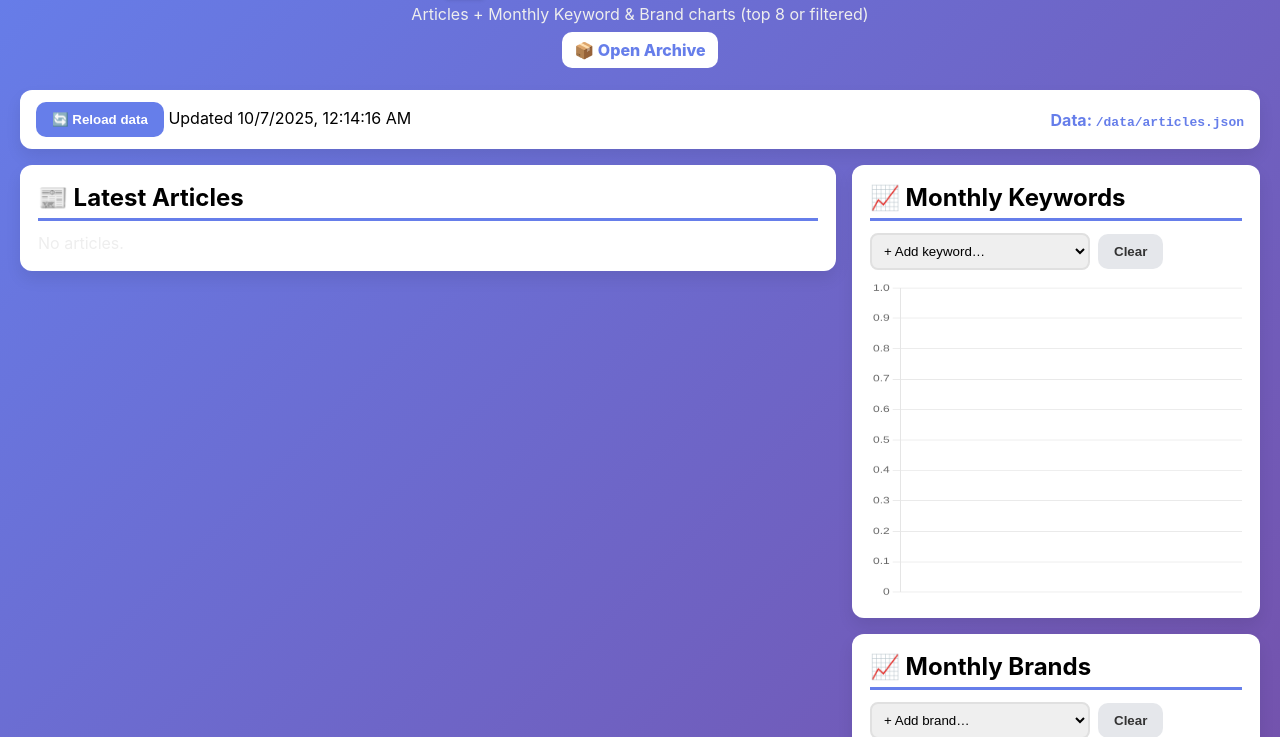
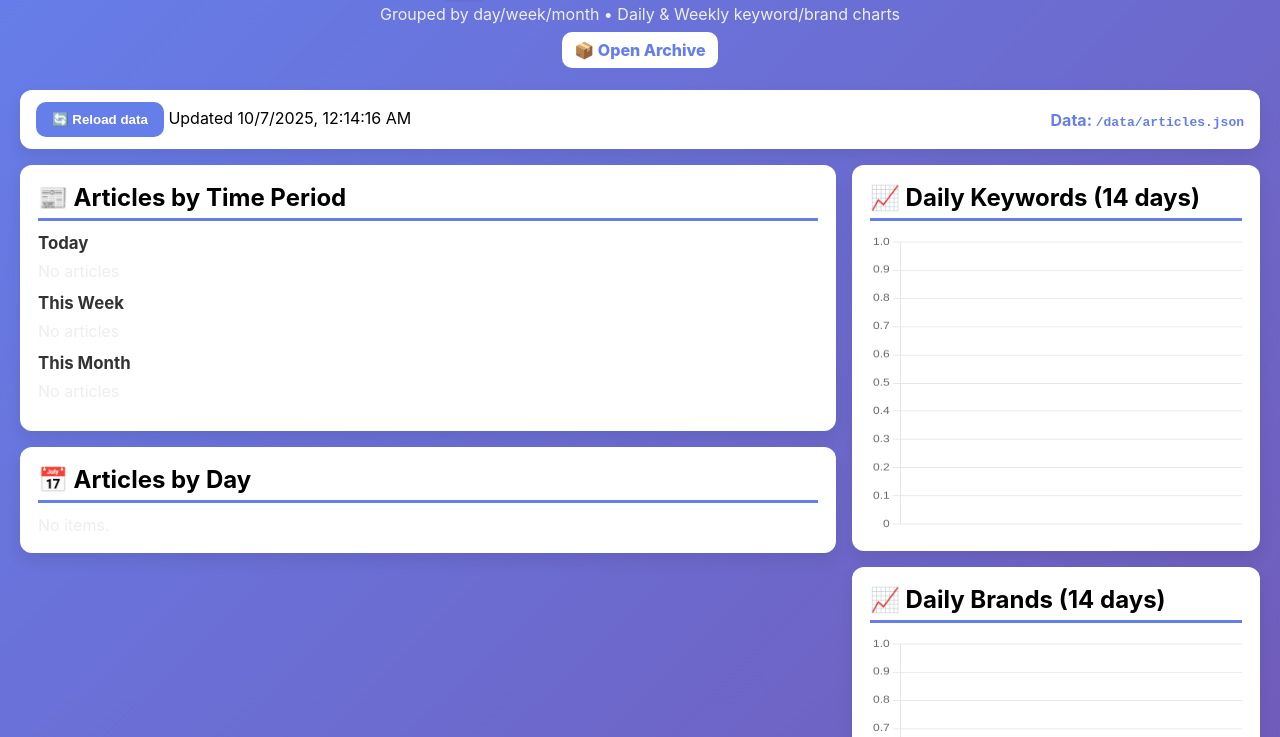
Before and after one commit to architeketh/retail-trends-tracker, a website: page index.html in a window 1280 px wide. Shown: the part 63-800 px from the top of the page. Drawn offline with nearby package versions, Linux system fonts and the light colour scheme.

Commit message:
Update index.html

```diff
--- a/index.html
+++ b/index.html
@@ -3,11 +3,11 @@
 <head>
 <meta charset="UTF-8"/>
 <meta name="viewport" content="width=device-width, initial-scale=1.0"/>
-<title>Retail Trends Tracker — Charts</title>
+<title>Retail Trends Tracker — Time Buckets & Charts</title>
 <style>
 *{box-sizing:border-box;margin:0;padding:0}
 body{font-family:-apple-system,BlinkMacSystemFont,'Segoe UI',Roboto,Oxygen,Ubuntu,Cantarell,sans-serif;background:linear-gradient(135deg,#667eea 0%,#764ba2 100%);min-height:100vh;padding:20px}
-.container{max-width:1300px;margin:0 auto}
+.container{max-width:1320px;margin:0 auto}
 header{text-align:center;color:#fff;margin-bottom:22px}
 h1{font-size:2.1em;margin-bottom:6px;text-shadow:2px 2px 4px rgba(0,0,0,.2)}
 a.btn{display:inline-block;background:#fff;color:#667eea;font-weight:800;text-decoration:none;padding:8px 12px;border-radius:10px;margin-top:8px}
@@ -17,6 +17,8 @@ button:hover{background:#5568d3}
 .grid{display:grid;grid-template-columns:2fr 1fr;gap:16px}
 .section{background:#fff;border-radius:12px;box-shadow:0 8px 16px rgba(0,0,0,.08);padding:18px;margin-bottom:16px}
 .section h2{border-bottom:3px solid #667eea;padding-bottom:6px;margin-bottom:12px}
+.bucket{margin-bottom:12px}
+.bucket h3{font-size:1.05rem;margin-bottom:8px;color:#333}
 .articles{display:grid;grid-template-columns:repeat(auto-fill,minmax(300px,1fr));gap:12px}
 .card{background:#f9f9f9;border-left:4px solid #667eea;border-radius:10px;padding:12px}
 .meta{display:flex;justify-content:space-between;font-size:12px;color:#667eea;font-weight:800;text-transform:uppercase;margin-bottom:6px}
@@ -25,15 +27,16 @@ button:hover{background:#5568d3}
 .excerpt{font-size:14px;color:#555;margin:6px 0}
 .taglist{display:flex;flex-wrap:wrap;gap:6px;margin:6px 0}
 .tag{background:#e0e7ff;color:#667eea;border-radius:12px;padding:2px 8px;font-size:11px;font-weight:700}
-canvas{max-width:100%;height:320px !important}
+canvas{max-width:100%;height:300px !important}
 .muted{color:#eee}
-@media(max-width:1024px){.grid{grid-template-columns:1fr}}
-/* chip row */
-.row{display:flex;gap:8px;align-items:center;flex-wrap:wrap;margin:8px 0 10px}
-select{min-width:220px;padding:8px;border:2px solid #e0e0e0;border-radius:8px}
-.chips{display:flex;gap:6px;flex-wrap:wrap}
-.chip{display:inline-flex;align-items:center;gap:6px;background:#667eea;color:#fff;border-radius:999px;font-size:12px;font-weight:800;padding:4px 10px;cursor:pointer}
-.chip b{font-size:14px}
+.byday details{background:#f9f9f9;border-radius:10px;padding:10px;margin-bottom:8px}
+.byday summary{cursor:pointer;font-weight:800}
+ul{margin:8px 0 0 18px}
+li{margin:6px 0}
+a.link{color:#667eea;text-decoration:none;font-weight:700}
+a.link:hover{text-decoration:underline}
+.charts{display:grid;grid-template-columns:1fr;gap:16px}
+@media(min-width:1100px){.charts{grid-template-columns:1fr 1fr}}
 </style>
 <script src="https://cdnjs.cloudflare.com/ajax/libs/Chart.js/3.9.1/chart.min.js"></script>
 </head>
@@ -41,8 +44,8 @@ select{min-width:220px;padding:8px;border:2px solid #e0e0e0;border-radius:8px}
 <div class="container">
   <header>
     <h1>📊 Retail Trends Tracker</h1>
-    <div class="muted">Articles + Monthly Keyword & Brand charts (top 8 or filtered)</div>
-    <a class="btn" href="archive.html">📦 Open Archive</a>
+    <div class="muted">Grouped by day/week/month • Daily & Weekly keyword/brand charts</div>
+    <a href="archive.html" class="btn">📦 Open Archive</a>
   </header>
 
   <div class="controls">
@@ -56,60 +59,102 @@ select{min-width:220px;padding:8px;border:2px solid #e0e0e0;border-radius:8px}
   <div class="grid">
     <div>
       <div class="section">
-        <h2>📰 Latest Articles</h2>
-        <div id="articles" class="articles"></div>
+        <h2>📰 Articles by Time Period</h2>
+
+        <div class="bucket">
+          <h3>Today</h3>
+          <div id="list-today" class="articles"></div>
+        </div>
+
+        <div class="bucket">
+          <h3>This Week</h3>
+          <div id="list-week" class="articles"></div>
+        </div>
+
+        <div class="bucket">
+          <h3>This Month</h3>
+          <div id="list-month" class="articles"></div>
+        </div>
+      </div>
+
+      <div class="section">
+        <h2>📅 Articles by Day</h2>
+        <div id="byday" class="byday"></div>
       </div>
     </div>
 
     <div>
       <div class="section">
-        <h2>📈 Monthly Keywords</h2>
-        <div class="row">
-          <select id="kwSelect"><option value="">+ Add keyword…</option></select>
-          <button id="kwClear" style="background:#e5e7eb;color:#333">Clear</button>
-          <div id="kwChips" class="chips"></div>
-        </div>
-        <canvas id="monthlyKeywordsChart"></canvas>
+        <h2>📈 Daily Keywords (14 days)</h2>
+        <canvas id="dailyKeywordsChart"></canvas>
       </div>
-
       <div class="section">
-        <h2>📈 Monthly Brands</h2>
-        <div class="row">
-          <select id="brSelect"><option value="">+ Add brand…</option></select>
-          <button id="brClear" style="background:#e5e7eb;color:#333">Clear</button>
-          <div id="brChips" class="chips"></div>
-        </div>
-        <canvas id="monthlyBrandsChart"></canvas>
+        <h2>📈 Daily Brands (14 days)</h2>
+        <canvas id="dailyBrandsChart"></canvas>
+      </div>
+      <div class="section">
+        <h2>📈 Weekly Keywords (12 weeks)</h2>
+        <canvas id="weeklyKeywordsChart"></canvas>
+      </div>
+      <div class="section">
+        <h2>📈 Weekly Brands (12 weeks)</h2>
+        <canvas id="weeklyBrandsChart"></canvas>
       </div>
     </div>
   </div>
 </div>
 
 <script>
-// ---------- Config ----------
+// ---- Config ----
 const DATA_URL = "./data/articles.json";
 const KEYWORDS = ["ai","digital","ecommerce","supply chain","fulfillment","delivery","automation","customer experience","omnichannel","sustainability","personalization","mobile","analytics","inventory","logistics","payment","checkout","returns"];
 const BRANDS   = ["Amazon","Walmart","Target","Home Depot","Costco","Kroger","CVS","Walgreens","Best Buy","Lowe's","Nike","Apple","Etsy","Wayfair","DoorDash"];
 
-// ---------- Utilities ----------
+// ---- Helpers ----
 function timeago(ts){ const s=Math.floor((Date.now()-ts)/1000);
   if(s<60) return s+"s ago"; if(s<3600) return Math.floor(s/60)+"m ago";
   if(s<86400) return Math.floor(s/3600)+"h ago"; return Math.floor(s/86400)+"d ago";
 }
-function renderCards(items){
-  const html = items.slice(0,24).map(a=>`
+function startOfToday(){ const d=new Date(); d.setHours(0,0,0,0); return d.getTime(); }
+function startOfWeek(){ const d=new Date(); d.setHours(0,0,0,0); const dow=d.getDay(); d.setDate(d.getDate()-dow); return d.getTime(); }
+function startOfMonth(){ const d=new Date(); d.setHours(0,0,0,0); d.setDate(1); return d.getTime(); }
+
+function renderCards(containerId, items){
+  const html = items.slice(0, 40).map(a=>`
     <div class="card">
       <div class="meta"><span>${a.source||'Source'}</span><span class="time">${timeago(a.published||Date.now())}</span></div>
       <div class="title">${a.title}</div>
       <div class="excerpt">${a.excerpt||''}</div>
-      <div class="taglist">${(a.keywords||[]).map(t=>`<span class="tag">${t}</span>`).join('')}
-      ${(a.brands||[]).map(t=>`<span class="tag">${t}</span>`).join('')}</div>
-      <a href="${a.link}" target="_blank" rel="noopener">Read →</a>
+      <div class="taglist">
+        ${(a.keywords||[]).map(t=>`<span class="tag">${t}</span>`).join('')}
+        ${(a.brands||[]).map(t=>`<span class="tag">${t}</span>`).join('')}
+      </div>
+      <a class="link" href="${a.link}" target="_blank" rel="noopener">Read →</a>
     </div>`).join("");
-  document.getElementById("articles").innerHTML = html || '<div class="muted">No articles.</div>';
+  document.getElementById(containerId).innerHTML = html || '<div class="muted">No articles</div>';
 }
 
-// Client-side fallback tagger (if items lack tags)
+function groupByDay(items){
+  const map={};
+  for(const a of items){
+    const d=new Date(a.published||Date.now()).toISOString().slice(0,10);
+    (map[d]=map[d]||[]).push(a);
+  }
+  return Object.entries(map).sort((a,b)=> b[0].localeCompare(a[0]));
+}
+
+function renderByDay(items){
+  const groups = groupByDay(items);
+  const html = groups.map(([day,list])=>`
+    <details>
+      <summary>${day} — ${list.length} articles</summary>
+      <ul>${list.map(a=>`<li><a class="link" href="${a.link}" target="_blank" rel="noopener">${a.title}</a> <small style="color:#667eea">· ${a.source||'Source'}</small></li>`).join("")}</ul>
+    </details>
+  `).join("");
+  document.getElementById('byday').innerHTML = html || '<div class="muted">No items.</div>';
+}
+
+// ---- Client-side tagging fallback ----
 function tagText(title, excerpt, list){
   const text = `${title} ${excerpt}`.toLowerCase();
   const out = [];
@@ -120,116 +165,142 @@ function tagText(title, excerpt, list){
   }
   return out;
 }
+function ensureTags(items){
+  for(const a of items){
+    if(!a.keywords) a.keywords = tagText(a.title||"", a.excerpt||"", KEYWORDS);
+    if(!a.brands)   a.brands   = tagText(a.title||"", a.excerpt||"", BRANDS);
+  }
+  return items;
+}
 
-// ---------- Chart helpers ----------
-function last12MonthLabels(){
-  const now=new Date(), labels=[];
-  for(let i=11;i>=0;i--){ const d=new Date(now.getFullYear(),now.getMonth()-i,1);
-    labels.push(d.toLocaleDateString('en-US',{month:'short',year:'2-digit'})); }
-  return labels;
+// ---- Time axes (daily / weekly) ----
+function lastNDays(n){ // returns array of ISO dates "YYYY-MM-DD"
+  const out=[]; const d=new Date(); d.setHours(0,0,0,0);
+  for(let i=n-1;i>=0;i--){ const x=new Date(d); x.setDate(d.getDate()-i); out.push(x.toISOString().slice(0,10)); }
+  return out;
 }
-function monthIndex(ts){
-  const now=new Date(), dt=new Date(ts||Date.now());
-  return (now.getFullYear()-dt.getFullYear())*12 + (now.getMonth()-dt.getMonth());
+function isoWeek(d){ // returns "YYYY-Www"
+  const dt = new Date(d.getTime());
+  dt.setHours(0,0,0,0);
+  // Thursday in current week decides the year.
+  dt.setDate(dt.getDate() + 3 - ((dt.getDay()+6)%7));
+  const week1 = new Date(dt.getFullYear(),0,4);
+  const week = 1 + Math.round(((dt.getTime() - week1.getTime())/86400000 - 3 + ((week1.getDay()+6)%7)) / 7);
+  const yyyy = dt.getFullYear();
+  return `${yyyy}-W${String(week).padStart(2,"0")}`;
 }
-function countMonthly(items, field){
-  const labels=last12MonthLabels(); const buckets={};
+function lastNWeeks(n){
+  const out=[];
+  const today = new Date(); today.setHours(0,0,0,0);
+  for(let i=n-1;i>=0;i--){
+    const d = new Date(today); d.setDate(today.getDate() - i*7);
+    out.push(isoWeek(d));
+  }
+  // de-dup in case of month/year boundaries (rare but safe)
+  return out.filter((v,i,a)=>a.indexOf(v)===i);
+}
+
+// ---- Bucketing counts ----
+function bucketDailyTerms(items, field, ndays=14){
+  const labels = lastNDays(ndays);
+  const pos = new Map(labels.map((d,i)=>[d,i]));
+  const buckets = {}; // term -> [ndays]
   for(const a of items){
     if(!a.published) continue;
-    // ensure tags exist
-    if(field==="keywords" && !a.keywords) a.keywords = tagText(a.title||"", a.excerpt||"", KEYWORDS);
-    if(field==="brands"   && !a.brands)   a.brands   = tagText(a.title||"", a.excerpt||"", BRANDS);
-
-    const arr = a[field] || [];
-    const diff=monthIndex(a.published); const idx=11-diff;
-    if(idx<0||idx>11) continue;
-    for(const t of arr){ (buckets[t] ||= Array(12).fill(0))[idx] += 1; }
+    const day = new Date(a.published).toISOString().slice(0,10);
+    const idx = pos.get(day);
+    if(idx===undefined) continue;
+    for(const t of (a[field]||[])){
+      (buckets[t] ||= Array(ndays).fill(0))[idx] += 1;
+    }
   }
-  return {labels,buckets};
+  return { labels, buckets };
 }
-function topTerms(buckets,n=8){
+function bucketWeeklyTerms(items, field, nweeks=12){
+  const labels = lastNWeeks(nweeks);
+  const pos = new Map(labels.map((w,i)=>[w,i]));
+  const buckets = {};
+  for(const a of items){
+    if(!a.published) continue;
+    const w = isoWeek(new Date(a.published));
+    const idx = pos.get(w);
+    if(idx===undefined) continue;
+    for(const t of (a[field]||[])){
+      (buckets[t] ||= Array(labels.length).fill(0))[idx] += 1;
+    }
+  }
+  return { labels, buckets };
+}
+function topTerms(buckets, n=8){
   return Object.entries(buckets).map(([k,arr])=>[k,arr.reduce((s,v)=>s+v,0)])
     .sort((a,b)=>b[1]-a[1]).slice(0,n).map(([k])=>k);
 }
 function palette(k){ const c=['#667eea','#764ba2','#f093fb','#4facfe','#43e97b','#fa709a','#30cfd0','#ffbe0b','#8338ec','#3a86ff','#06ffa5','#fb5607']; return c[k % c.length]; }
 
-// ---------- Filters ----------
-let KW_SELECTED=[], BR_SELECTED=[], KW_ALL=[], BR_ALL=[];
-function chip(label){ return `<span class="chip" data-v="${label}">${label} <b>×</b></span>`; }
-function renderSelects(items){
-  const kwSet=new Set(), brSet=new Set();
-  for(const a of items){
-    (a.keywords||tagText(a.title||"",a.excerpt||"",KEYWORDS)).forEach(k=>kwSet.add(k));
-    (a.brands  ||tagText(a.title||"",a.excerpt||"",BRANDS)).forEach(b=>brSet.add(b));
-  }
-  KW_ALL = Array.from(kwSet).sort((a,b)=>a.localeCompare(b));
-  BR_ALL = Array.from(brSet).sort((a,b)=>a.localeCompare(b));
-
-  const kwSel=document.getElementById('kwSelect');
-  const brSel=document.getElementById('brSelect');
-  kwSel.innerHTML = '<option value="">+ Add keyword…</option>'+KW_ALL.map(k=>`<option>${k}</option>`).join('');
-  brSel.innerHTML = '<option value="">+ Add brand…</option>'  +BR_ALL.map(k=>`<option>${k}</option>`).join('');
-
-  kwSel.onchange = ()=>{ const v=kwSel.value; if(v && !KW_SELECTED.includes(v)){ KW_SELECTED.push(v); updateChips('kw'); renderCharts(items);} kwSel.value=""; };
-  brSel.onchange = ()=>{ const v=brSel.value; if(v && !BR_SELECTED.includes(v)){ BR_SELECTED.push(v); updateChips('br'); renderCharts(items);} brSel.value=""; };
-
-  document.getElementById('kwClear').onclick = ()=>{ KW_SELECTED=[]; updateChips('kw'); renderCharts(items); };
-  document.getElementById('brClear').onclick = ()=>{ BR_SELECTED=[]; updateChips('br'); renderCharts(items); };
-
-  updateChips('kw'); updateChips('br');
-}
-function updateChips(kind){
-  const el = document.getElementById(kind==='kw'?'kwChips':'brChips');
-  const list = (kind==='kw'? KW_SELECTED : BR_SELECTED);
-  el.innerHTML = list.map(chip).join('');
-  [...el.querySelectorAll('.chip')].forEach(s=>{
-    s.onclick = ()=>{ const v=s.getAttribute('data-v');
-      if(kind==='kw'){ KW_SELECTED = KW_SELECTED.filter(x=>x!==v); }
-      else{ BR_SELECTED = BR_SELECTED.filter(x=>x!==v); }
-      updateChips(kind); renderCharts(window.__ALL_ITEMS||[]);
-    };
+// ---- Charts ----
+let chDKW, chDBR, chWKW, chWBR;
+function drawLine(canvasId, labels, series){
+  const ctx = document.getElementById(canvasId).getContext('2d');
+  return new Chart(ctx,{
+    type:'line',
+    data:{ labels, datasets: series },
+    options:{ responsive:true, maintainAspectRatio:false, scales:{ y:{ beginAtZero:true } } }
   });
 }
+function buildDatasets(buckets, terms){
+  return terms.map((t,i)=>({
+    label:t, data:buckets[t],
+    borderColor:palette(i), backgroundColor:palette(i)+'22',
+    tension:.35, fill:false, borderWidth:2
+  }));
+}
+function renderAllCharts(items){
+  // Daily
+  const dkw = bucketDailyTerms(items,'keywords',14);
+  const dbr = bucketDailyTerms(items,'brands',14);
+  const dkwTerms = topTerms(dkw.buckets,8);
+  const dbrTerms = topTerms(dbr.buckets,8);
 
-// ---------- Charts ----------
-let kwChart, brChart;
-function renderCharts(items){
-  window.__ALL_ITEMS = items;
+  if(chDKW) chDKW.destroy();
+  chDKW = drawLine('dailyKeywordsChart', dkw.labels, buildDatasets(dkw.buckets, dkwTerms));
+  if(chDBR) chDBR.destroy();
+  chDBR = drawLine('dailyBrandsChart', dbr.labels, buildDatasets(dbr.buckets, dbrTerms));
 
-  const kw = countMonthly(items,'keywords');
-  const br = countMonthly(items,'brands');
+  // Weekly
+  const wkw = bucketWeeklyTerms(items,'keywords',12);
+  const wbr = bucketWeeklyTerms(items,'brands',12);
+  const wkwTerms = topTerms(wkw.buckets,8);
+  const wbrTerms = topTerms(wbr.buckets,8);
 
-  const kwTerms = (KW_SELECTED.length ? KW_SELECTED : topTerms(kw.buckets,8)).filter(t=>kw.buckets[t]);
-  const brTerms = (BR_SELECTED.length ? BR_SELECTED : topTerms(br.buckets,8)).filter(t=>br.buckets[t]);
-
-  const kwCtx=document.getElementById('monthlyKeywordsChart').getContext('2d');
-  if(kwChart) kwChart.destroy();
-  kwChart=new Chart(kwCtx,{type:'line',data:{labels:kw.labels,datasets:kwTerms.map((t,i)=>({label:t,data:kw.buckets[t],borderColor:palette(i),backgroundColor:palette(i)+'22',tension:.35,fill:false,borderWidth:2}))},options:{responsive:true,maintainAspectRatio:false,scales:{y:{beginAtZero:true}}}});
-
-  const brCtx=document.getElementById('monthlyBrandsChart').getContext('2d');
-  if(brChart) brChart.destroy();
-  brChart=new Chart(brCtx,{type:'line',data:{labels:br.labels,datasets:brTerms.map((t,i)=>({label:t,data:br.buckets[t],borderColor:palette(i),backgroundColor:palette(i)+'22',tension:.35,fill:false,borderWidth:2}))},options:{responsive:true,maintainAspectRatio:false,scales:{y:{beginAtZero:true}}}});
+  if(chWKW) chWKW.destroy();
+  chWKW = drawLine('weeklyKeywordsChart', wkw.labels, buildDatasets(wkw.buckets, wkwTerms));
+  if(chWBR) chWBR.destroy();
+  chWBR = drawLine('weeklyBrandsChart', wbr.labels, buildDatasets(wbr.buckets, wbrTerms));
 }
 
-// ---------- Load ----------
+// ---- Load and render ----
 async function load(bust=false){
   document.getElementById('status').textContent='Loading…';
-  const res = await fetch(DATA_URL + (bust?('?t='+Date.now()):''));
-  const data = await res.json();
-  const items = (data.items||[]).filter(a=>a.published).sort((a,b)=>b.published-a.published);
+  const res=await fetch(DATA_URL+(bust?('?t='+Date.now()):''));
+  const data=await res.json();
+  let items=(data.items||[]).filter(a=>a.published).sort((a,b)=>b.published-a.published);
+  items = ensureTags(items); // fallback tagger if fields are missing
 
-  // ensure tags on client if missing
-  for(const a of items){
-    if(!a.keywords) a.keywords = tagText(a.title||"", a.excerpt||"", KEYWORDS);
-    if(!a.brands)   a.brands   = tagText(a.title||"", a.excerpt||"", BRANDS);
-  }
+  // Buckets: today / this week / this month
+  const t0=startOfToday(), w0=startOfWeek(), m0=startOfMonth();
+  renderCards('list-today', items.filter(a=>a.published>=t0));
+  renderCards('list-week',  items.filter(a=>a.published>=w0));
+  renderCards('list-month', items.filter(a=>a.published>=m0));
 
-  renderCards(items);
-  renderSelects(items);
-  renderCharts(items);
+  // By-day expandable list
+  renderByDay(items);
+
+  // Charts
+  renderAllCharts(items);
+
   document.getElementById('status').textContent='Updated '+new Date(data.generatedAt).toLocaleString();
 }
-document.getElementById('refresh').onclick = ()=> load(true);
+document.getElementById('refresh').onclick=()=>load(true);
 load().catch(e=> document.getElementById('status').textContent='Error: '+e.message);
 </script>
 </body>
```
